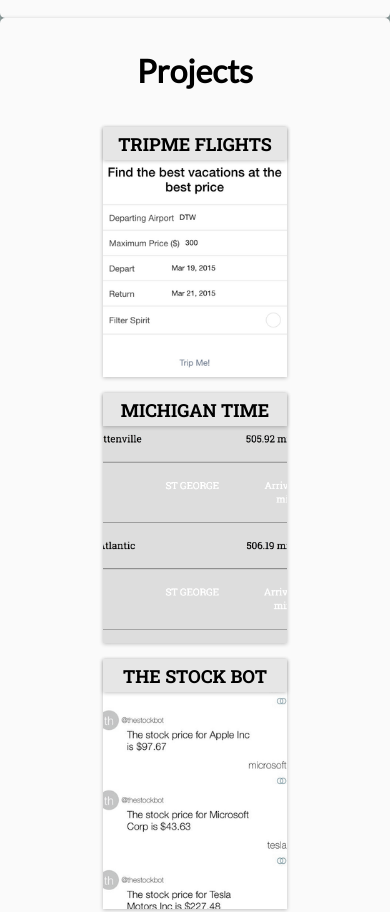
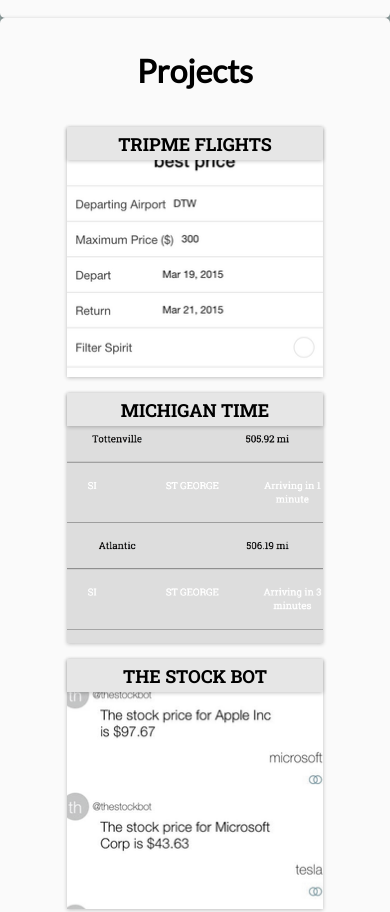
Before and after one commit to hmillison/portfolio, a plain HTML site: page index.html in a window 390 px wide. Shown: the part 1540-2452 px from the top of the page. Drawn offline with nearby package versions, Linux system fonts and the light colour scheme.

Commit message:
tweaking mobile css

```diff
--- a/css/scss/main.scss
+++ b/css/scss/main.scss
@@ -343,7 +343,7 @@ figure {
   text-align: center;
   cursor: pointer;
   height:250px;
-  width:50%;
+  width:70%;
   margin-left: auto;
   margin-right: auto;
 
@@ -463,7 +463,7 @@ figure {
       &:before {
         @include material-shadow();
       }
-      @include media (max-width 1200px){
+      @include media (max-width 800px){
           font-size: 90%;
       }
     }
```
Also changed, not shown: css/main.css, 1 other file.
